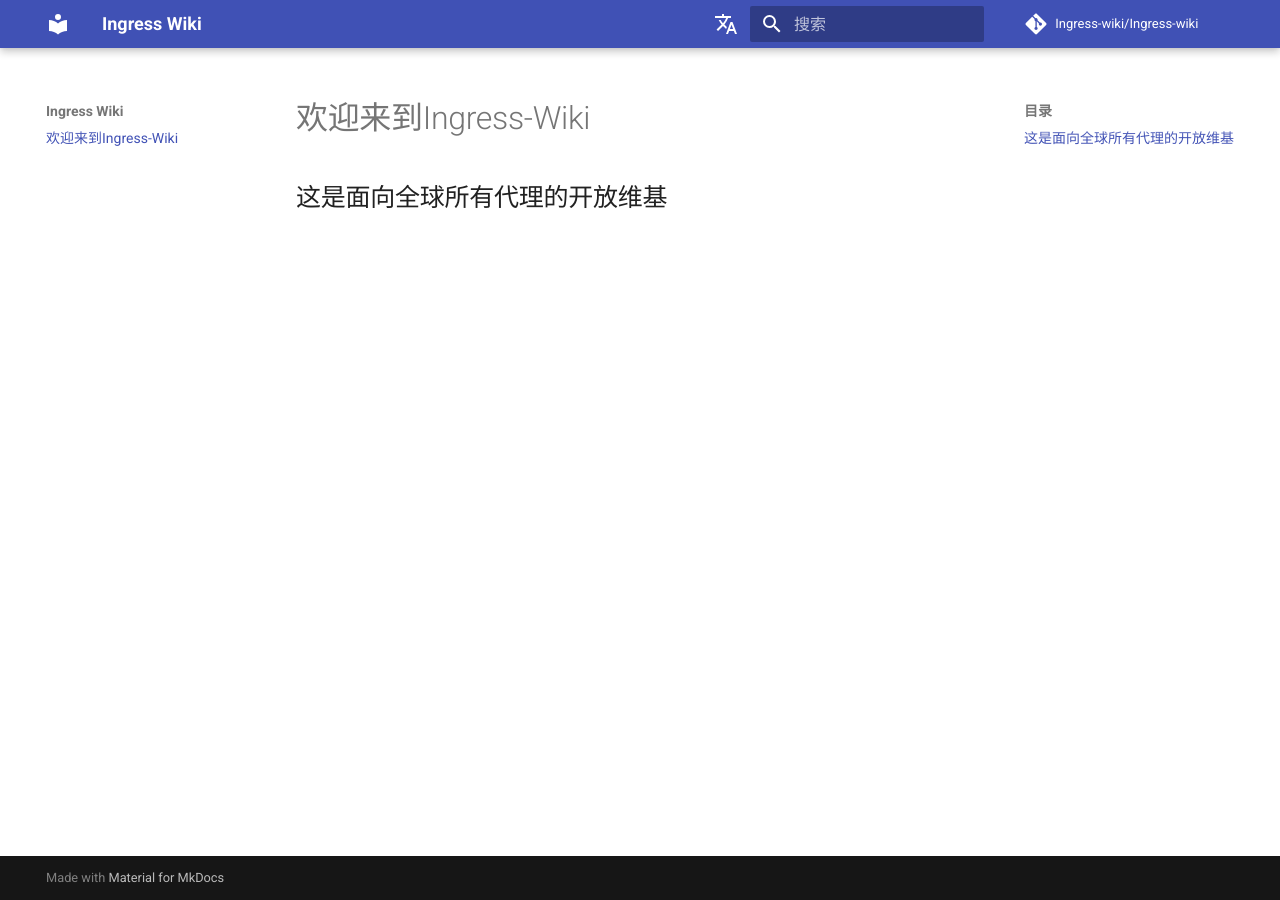
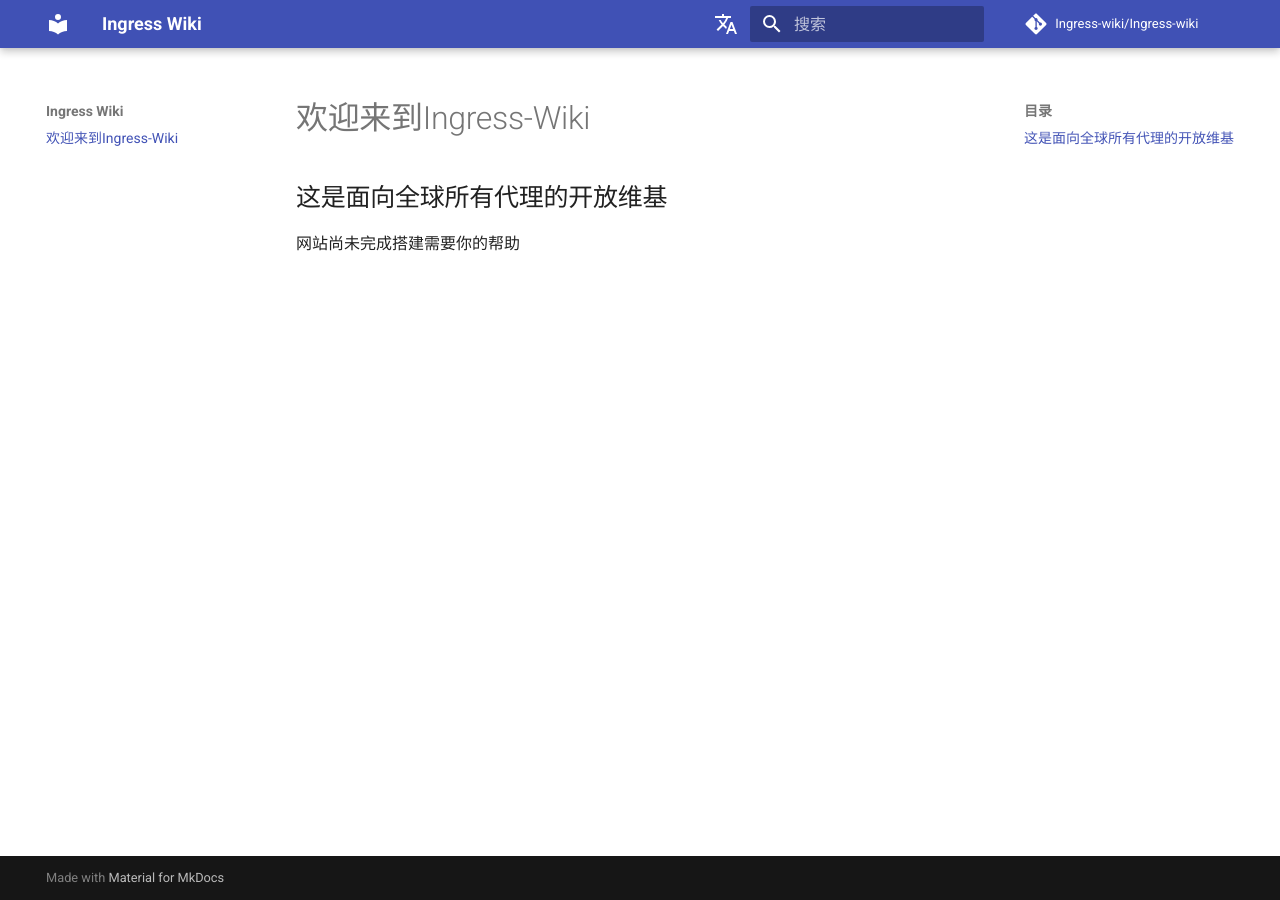
Before and after one commit to LinYunerr/Ingress-wiki-zh, an MkDocs documentation site: the page built from docs/index.md, in a window 1280 px wide. Built offline with MkDocs 1.6.1 and Material for MkDocs 9.7.7, drawn with Linux system fonts in a browser that asks for light colours; comment, search, counter and statistics services are not loaded.

Commit message:
upload help

```diff
--- a/docs/index.md
+++ b/docs/index.md
@@ -1,3 +1,5 @@
 # 欢迎来到Ingress-Wiki
 
 ## 这是面向全球所有代理的开放维基
+
+网站尚未完成搭建需要你的帮助
```
